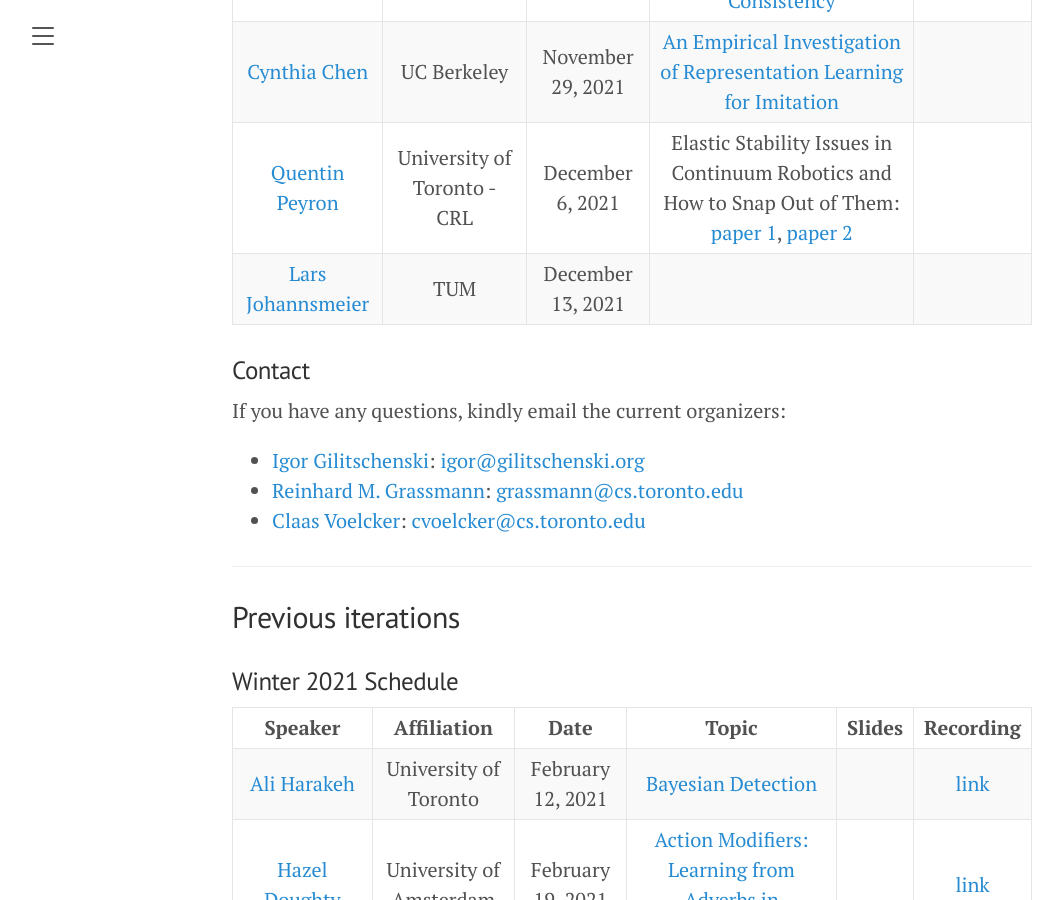
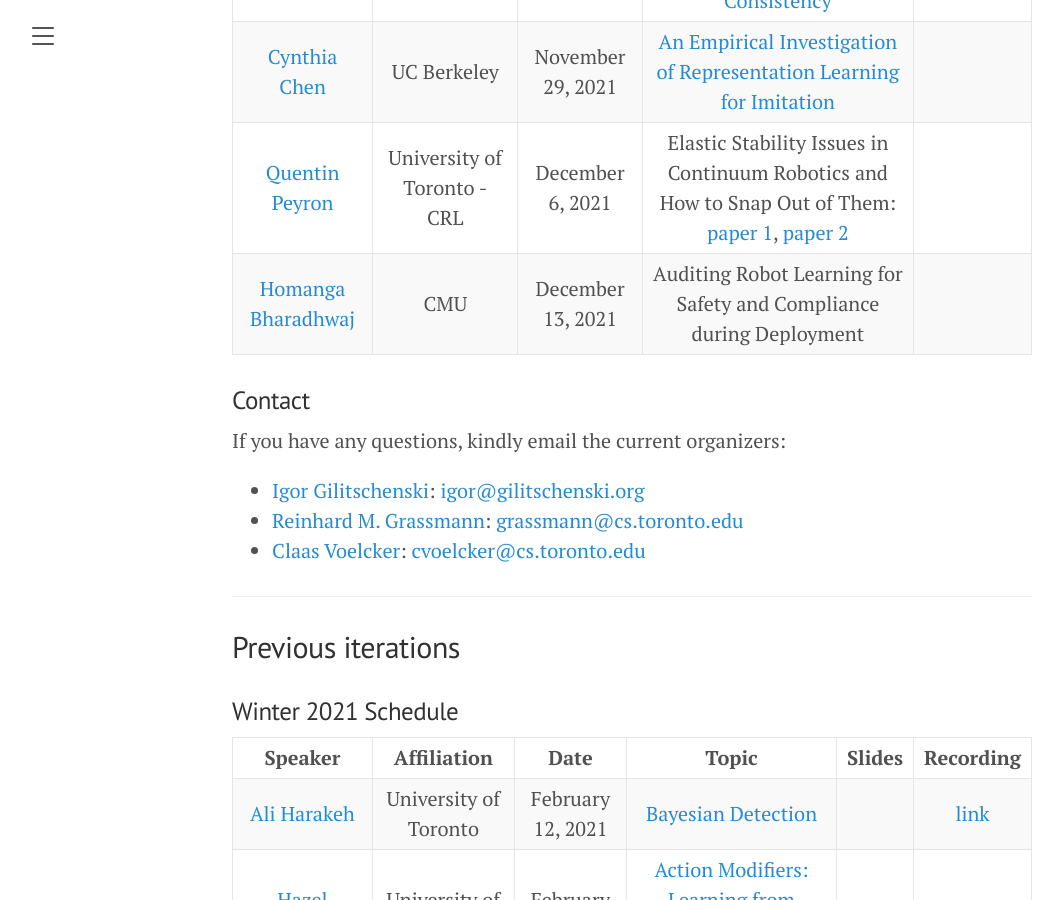
Before and after one commit to uoft-cs-robotics/toronto-air, a Jekyll site: the page built from index.md, in a window 1280 px wide and 900 px high, scrolled down 1601 px. Shown: the whole window, without its empty margins (8-1071 px from the left). Built offline with Jekyll 4.4.1, drawn with Linux system fonts in a browser that asks for light colours; comment, search, counter and statistics services are not loaded.

Commit message:
Added Homanga, the last speaker of 2021

```diff
--- a/index.md
+++ b/index.md
@@ -54,7 +54,7 @@ Past talks are also available on our [YouTube Channel](https://www.youtube.com/c
 |[Nikita Dvornik](https://www.linkedin.com/in/nikita-dvornik-660164152/?originalSubdomain=fr)| University of Toronto - PAIR | November 22, 2021 | [Representation Learning via Global Temporal Alignment and Cycle-Consistency](https://papers.nips.cc/paper/2021/hash/729c68884bd359ade15d5f163166738a-Abstract.html) | [link](https://youtu.be/MCrv5tr67Vk) |
 |[Cynthia Chen](https://www.cynthiaxinchen.com/)|UC Berkeley| November 29, 2021| [An Empirical Investigation of Representation Learning for Imitation](https://openreview.net/forum?id=kBNhgqXatI)	||
 |[Quentin Peyron](https://crl.utm.utoronto.ca/crl/quentin-peyron/)|University of Toronto - CRL| December 6, 2021| Elastic Stability Issues in Continuum Robotics and How to Snap Out of Them: [paper 1](https://www.sciencedirect.com/science/article/pii/S0094114X17318050), [paper 2](https://ieeexplore.ieee.org/abstract/document/8410805)	||
-|[Lars Johannsmeier](https://www.msrm.tum.de/rsi/team/rsi-wissenschaftliche-mitarbeiter/johannsmeier-lars/)|TUM| December 13, 2021| 	||
+|[Homanga Bharadhwaj](https://homangab.github.io/)|CMU| December 13, 2021| Auditing Robot Learning for Safety and Compliance during Deployment	||
 
 ### Contact
 If you have any questions, kindly email the current organizers:
```
